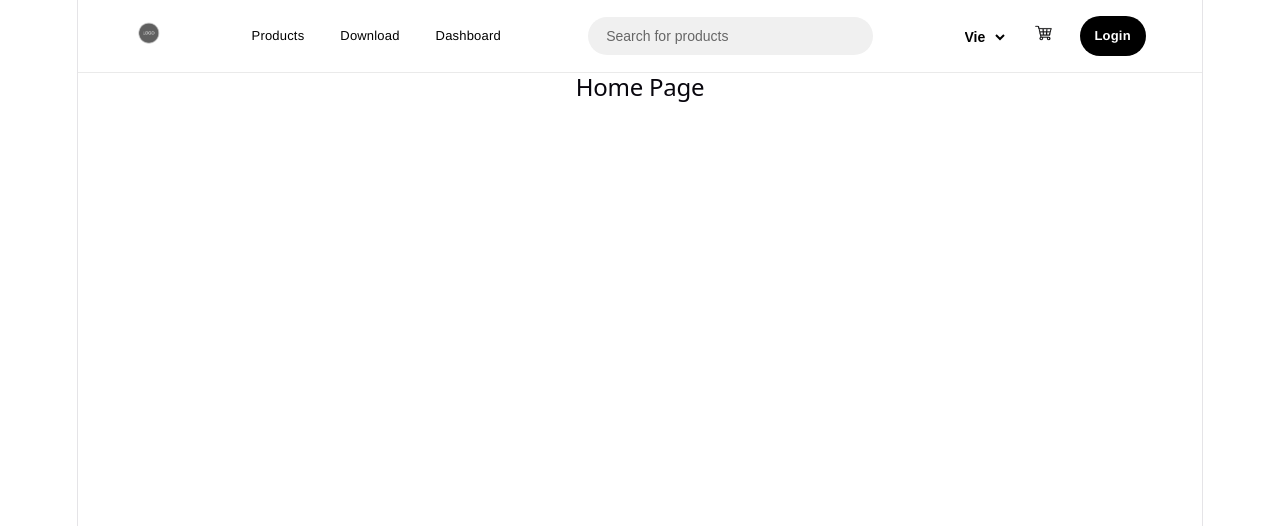
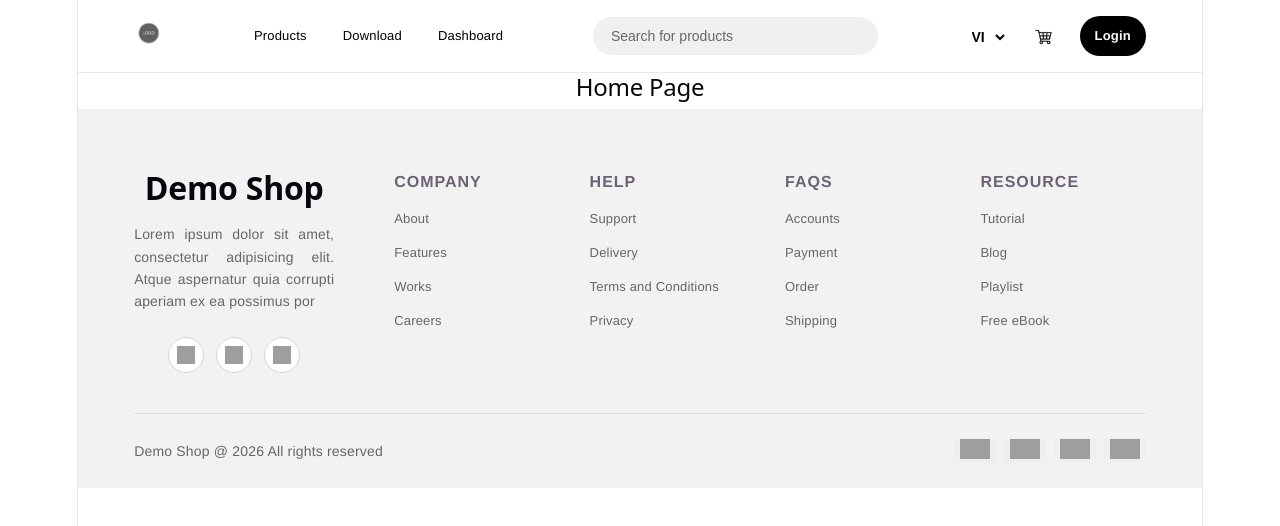
Before and after one commit to Fusayaka/ShopCommerce, a React (Vite) app: page / in a window 1280 px wide. Shown: the top 526 px of the page. Built offline with nearby package versions, Linux system fonts and the light colour scheme; grey boxes are pictures that could not be loaded.

Commit message:
feat: update Header and Footer components

```diff
--- a/index.html
+++ b/index.html
@@ -2,9 +2,9 @@
 <html lang="en">
   <head>
     <meta charset="UTF-8" />
-    <link rel="icon" type="image/svg+xml" href="/favicon.svg" />
+    <link rel="icon" type="image/svg+xml" href="./src/assets/favicon-placeholder.png" />
     <meta name="viewport" content="width=device-width, initial-scale=1.0" />
-    <title>shop-commerce</title>
+    <title>Demo Shop</title>
   </head>
   <body>
     <div id="root"></div>
--- a/src/App.tsx
+++ b/src/App.tsx
@@ -1,5 +1,6 @@
 import './App.css'
 import Header from './components/Header/Header'
+import Footer from './components/Footer/Footer';
 import { Outlet } from 'react-router-dom';
 
 
@@ -12,7 +13,7 @@ function App() {
         <Outlet />
       </main>
 
-      {/* <Footer /> */}
+      <Footer />
     </div>
   );
 }
--- a/src/components/Footer/Footer.tsx
+++ b/src/components/Footer/Footer.tsx
@@ -0,0 +1,87 @@
+import { Link } from "react-router-dom";
+import './footer.css'
+
+import facebook from '@/assets/facebook-icon.png'
+import email from '@/assets/mail-icon.png'
+import ig from '@/assets/ig-logo.webp'
+import creditcard from '@/assets/creditcard-logo.png'
+import mastercard from '@/assets/mastercard-logo.png'
+import paypal from '@/assets/paypal-logo.png'
+import visa from '@/assets/visa-logo.png'
+
+export default function Footer(){
+    return (
+        <footer className="footer-container">
+            <div className="footer-top">
+                <div className="footer-brand">
+                    <h2>Demo Shop</h2>
+                    <p>Lorem ipsum dolor sit amet, consectetur adipisicing elit. Atque aspernatur quia corrupti aperiam ex ea possimus por</p>
+                    <div className="social-icons">
+                        <button aria-label="Facebook">
+                            <img src={facebook}></img>
+                        </button>
+                        <button aria-label="Instagram">
+                            <img src={ig}></img>
+                        </button>
+                        <button aria-label="Email">
+                            <img src={email}></img>
+                        </button>
+                    </div>
+                </div>
+
+                <div className="footer-links">
+                    <div className="link-col">
+                        <h3>COMPANY</h3>
+                        <ul>
+                            <li><Link to="/about">About</Link></li>
+                            <li><Link to="/features">Features</Link></li>
+                            <li><Link to="/works">Works</Link></li>
+                            <li><Link to="/careers">Careers</Link></li>
+                        </ul>
+                    </div>
+
+                    <div className="link-col">
+                        <h3>HELP</h3>
+                        <ul>
+                            <li><Link to="/support">Support</Link></li>
+                            <li><Link to="/delivery">Delivery</Link></li>
+                            <li><Link to="/terms">Terms and Conditions</Link></li>
+                            <li><Link to="/privacy">Privacy</Link></li>
+                        </ul>
+                    </div>
+
+                    <div className="link-col">
+                        <h3>FAQS</h3>
+                        <ul>
+                            <li><Link to="/account">Accounts</Link></li>
+                            <li><Link to="/payment">Payment</Link></li>
+                            <li><Link to="/order">Order</Link></li>
+                            <li><Link to="/shipping">Shipping</Link></li>
+                        </ul>
+                    </div>
+
+                    <div className="link-col">
+                        <h3>RESOURCE</h3>
+                        <ul>
+                            <li><Link to="/tutorial">Tutorial</Link></li>
+                            <li><Link to="/blog">Blog</Link></li>
+                            <li><Link to="/playlist">Playlist</Link></li>
+                            <li><Link to="/ebook">Free eBook</Link></li>
+                        </ul>
+                    </div>
+                </div>
+            </div>
+
+
+            <div className="footer-bottom">
+                <p>Demo Shop @ 2026 All rights reserved</p>
+                <div className="payment-icons">
+                    <button className="payment-badge" aria-label="Credit Card"><img src={creditcard} alt="Credit Card"/></button>
+                    <button className="payment-badge" aria-label="Mastercard"><img src={mastercard} alt="Mastercard"/></button>
+                    <button className="payment-badge" aria-label="Visa"><img src={visa} alt="Visa"/></button>
+                    <button className="payment-badge" aria-label="Paypal"><img src={paypal} alt="Paypal"/></button>
+                </div>
+            </div>
+        </footer>
+    );
+}
--- a/src/components/Footer/footer.css
+++ b/src/components/Footer/footer.css
@@ -0,0 +1,150 @@
+.footer-container {
+  background-color: #f2f2f2;
+  padding: 60px 5% 24px;
+  font-family: 'Helvetica Neue', Arial, sans-serif;
+  margin-top: auto;
+}
+
+.footer-top {
+  display: flex;
+  /* justify-content: space-between; */
+  align-items: flex-start;
+  gap: 60px;
+  margin-bottom: 40px;
+}
+
+.footer-brand {
+  flex: 0 0 200px;
+  text-align: center;
+  display: flex;
+  flex-direction: column;
+  align-items: center;
+}
+
+.footer-brand h2 {
+  font-size: 32px;
+  font-weight: 900;
+  margin-bottom: 16px;
+}
+
+.footer-brand p {
+  color: #666666;
+  font-size: 14px;
+  line-height: 1.6;
+  margin-bottom: 24px;
+  text-align: justify;
+}
+
+.social-icons {
+  display: flex;
+  gap: 12px;
+  justify-content: center;
+}
+
+.social-icons button {
+  width: 36px;
+  height: 36px;
+  border-radius: 50%;
+  border: 1px solid #d1d5db;
+  background-color: #ffffff;
+  cursor: pointer;
+  transition: all 0.2s ease;
+}
+
+.social-icons img{
+    height: 18px;
+    width: 18px;
+    transform: translateY(2px);
+}
+
+.social-icons button:hover {
+  background-color: #ffd3d3;
+  color: #ffffff;
+  border-color: #000000;
+}
+
+.footer-links {
+  flex: 1;
+  display: grid;
+  grid-template-columns: repeat(4, 1fr);
+  justify-content: space-between;
+  gap: 30px;
+}
+
+.link-col {
+  display: flex;
+  flex-direction: column;
+}
+
+.link-col h3 {
+  font-size: 16px;
+  font-weight: 600;
+  letter-spacing: 1px;
+  /* margin-bottom: 10px; */
+  margin: 0 0 10px;
+  text-align: left;
+}
+
+.link-col a {
+  color: #666666;
+  text-decoration: none;
+  font-size: 13px;
+  transition: color 0.2s ease;
+  display: block;
+  white-space: nowrap;
+  text-align: left;
+}
+
+.link-col ul {
+  list-style: none;
+  padding: 0;
+  margin: 0;
+}
+
+.link-col li {
+  margin-bottom: 8px;
+}
+
+.link-col a {
+  display: block;
+  text-align: left;
+}
+
+.link-col a:hover {
+  color: #000000;
+  font-weight: 500;
+}
+
+.footer-bottom {
+  display: flex;
+  justify-content: space-between;
+  align-items: center;
+  padding-top: 24px;
+  border-top: 1px solid #dddddd;
+  color: #666666;
+  font-size: 14px;
+}
+
+.payment-icons {
+  display: flex;
+  gap: 8px;
+}
+
+.payment-icons img{
+  width: 30px;
+  height: 20px;
+}
+
+.pay-badge {
+  background-color: #ffffff;
+  padding: 6px 12px;
+  border-radius: 6px;
+  border: 1px solid #eaeaea;
+  font-size: 12px;
+  font-weight: bold;
+  color: #333;
+}
+
+.payment-badge {
+  border: none;
+}
--- a/src/components/Header/Header.tsx
+++ b/src/components/Header/Header.tsx
@@ -26,8 +26,8 @@ export default function Header() {
             <div className='header-actions'>
                 <div className='lang-selector'>
                     <select defaultValue={"vi"}>
-                        <option value={"vi"}>Vie</option>
-                        <option value={"en"}>Eng</option>
+                        <option value={"vi"}>VI</option>
+                        <option value={"en"}>EN</option>
                         <option value={"jp"}>JP</option>
                     </select>
                 </div>
--- a/src/components/Header/header.css
+++ b/src/components/Header/header.css
@@ -84,6 +84,7 @@
   width: 24px;
   object-fit: contain;
   transition: transform var(--transition-speed) ease;
+  transform: translateY(4px);
 }
 
 .cart-btn:hover img {
```
